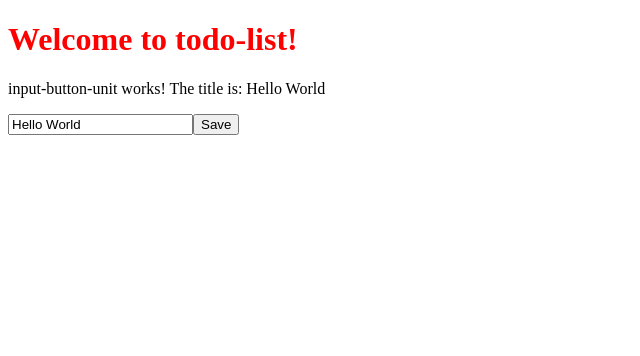
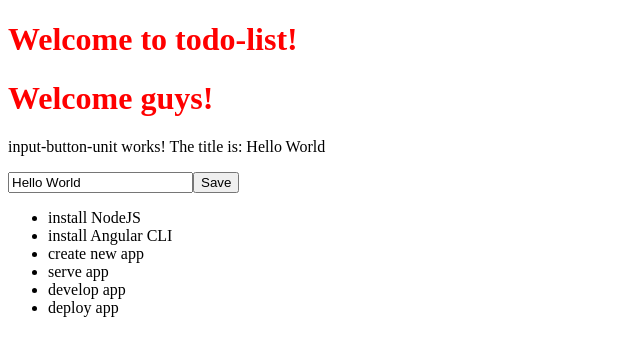
Before and after one commit to DangSauQuaKhu/todo-lists-angular, an Angular app: page / in a window 1280 px wide. Shown: the top 356 px of the page, without its empty margins (0-640 px from the left). Built offline with nearby package versions, Linux system fonts and the light colour scheme.

Commit message:
todoList

```diff
--- a/src/app/app.component.ts
+++ b/src/app/app.component.ts
@@ -6,11 +6,25 @@
   <h1>
     Welcome to {{ title }}!
   </h1>
-
+  <h1 *ngIf="userLoggedIn">Welcome guys!</h1>
   <app-input-button-unit></app-input-button-unit>
+  <ul>
+  <li *ngFor="let TodoItem of todoList" >
+  {{TodoItem.title}}
+  </li>
+  </ul>
 `,
   styleUrls: ['./app.component.scss'],
 })
 export class AppComponent {
   title = 'todo-list';
+  todoList = [
+    { title: 'install NodeJS' },
+    { title: 'install Angular CLI' },
+    { title: 'create new app' },
+    { title: 'serve app' },
+    { title: 'develop app' },
+    { title: 'deploy app' },
+  ];
+  userLoggedIn = 1;
 }
```
